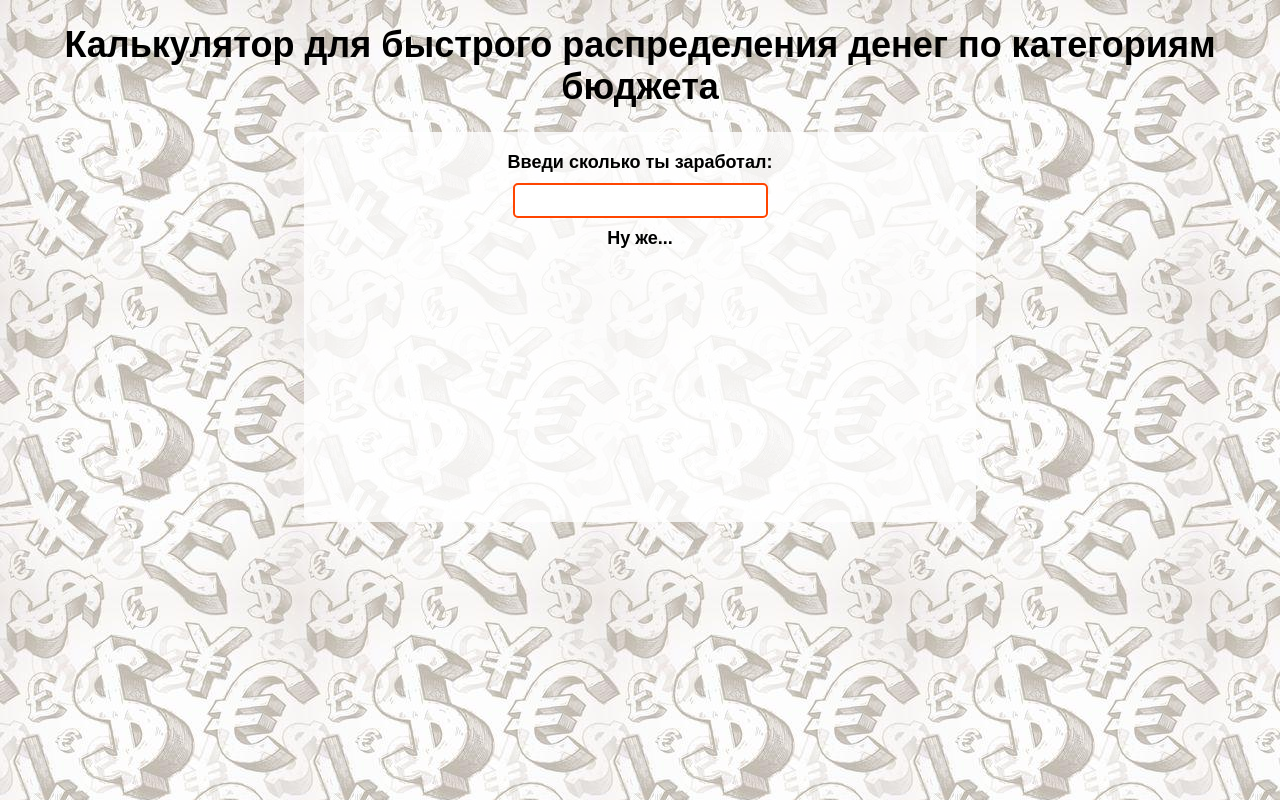
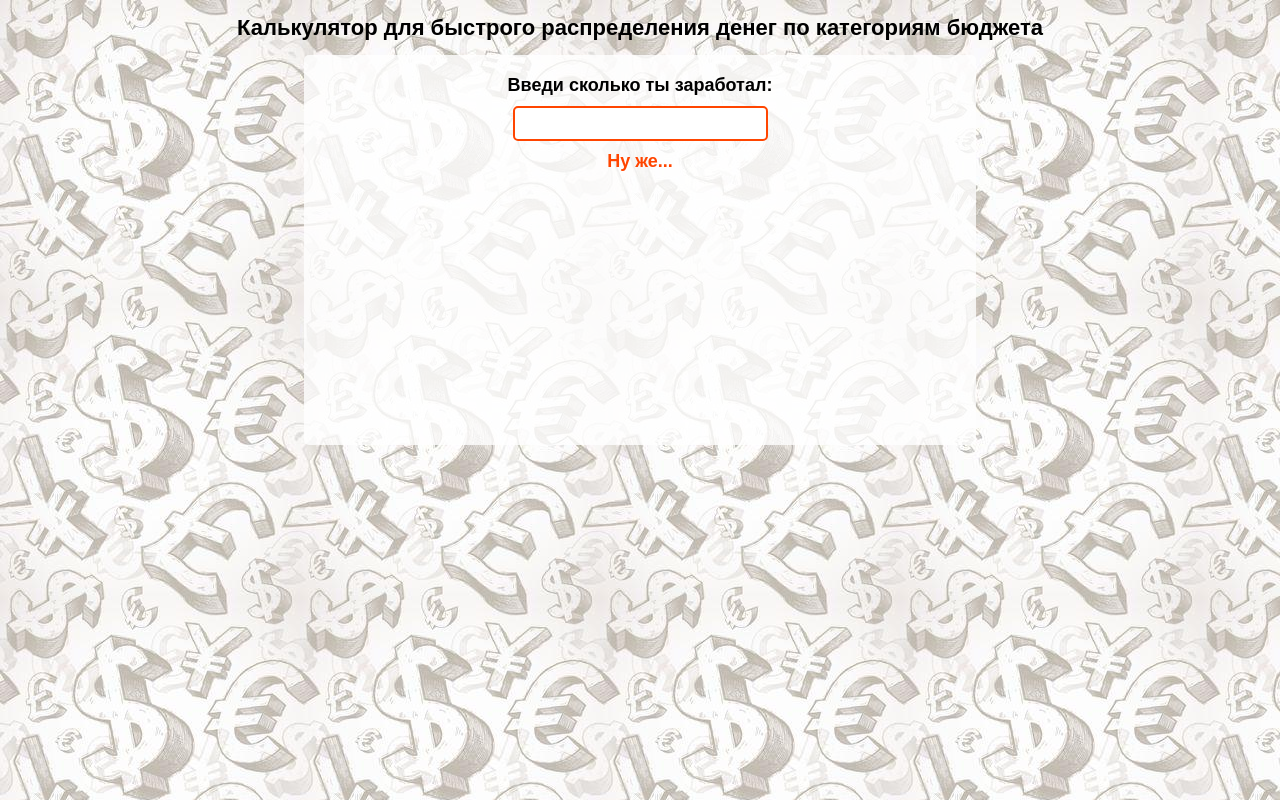
Before and after one commit to webdevstas/family-budget, a plain HTML site: page index.html in a window 1280 px wide. Drawn offline with nearby package versions, Linux system fonts and the light colour scheme.

Commit message:
minimize the title

```diff
--- a/css/style.css
+++ b/css/style.css
@@ -40,6 +40,10 @@ body{
 }
 .title{
     color: rgb(0, 0, 0);
+    font-size: 22px;
+}
+#bye{
+    color: orangered;
 }
 @media (max-width: 576px){
     .wrap{
```
